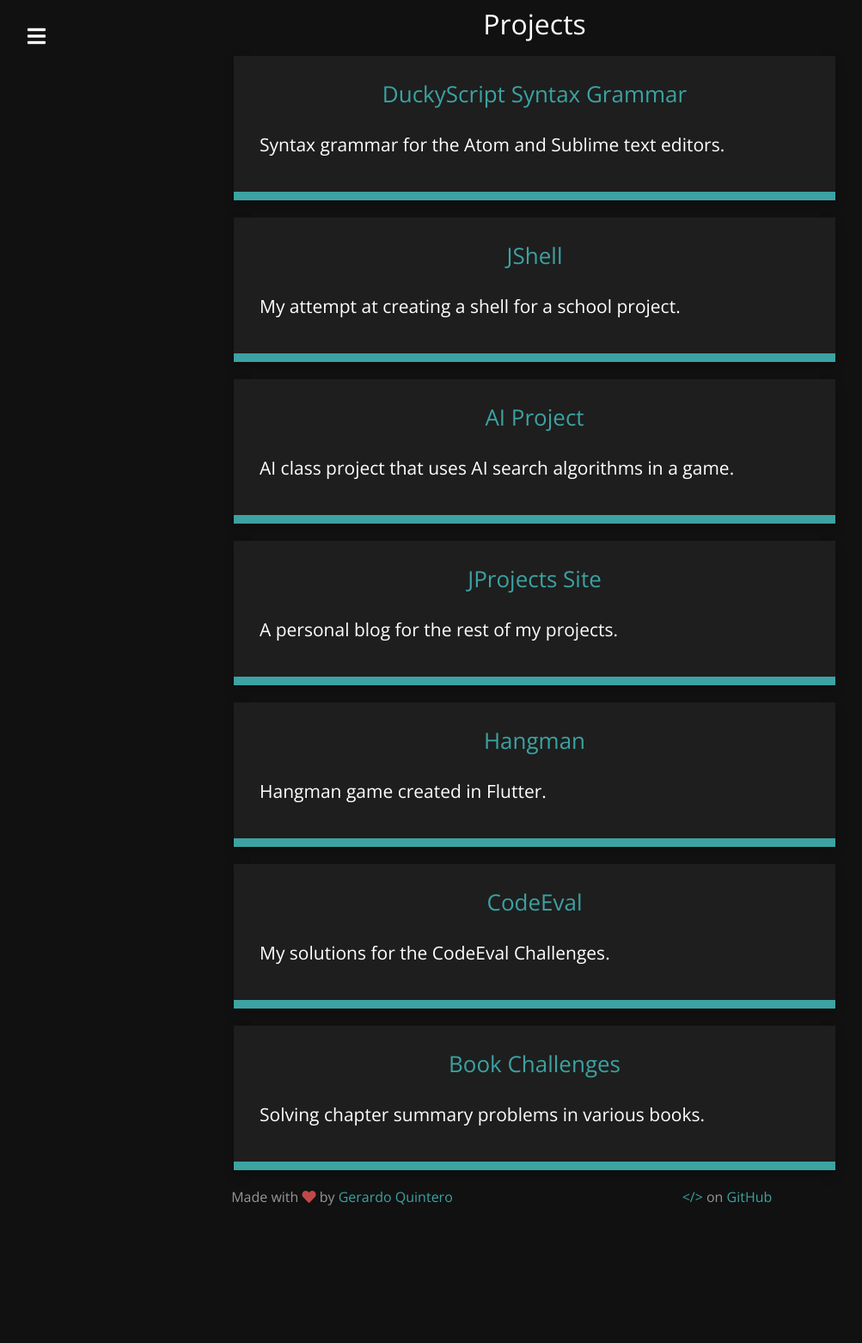
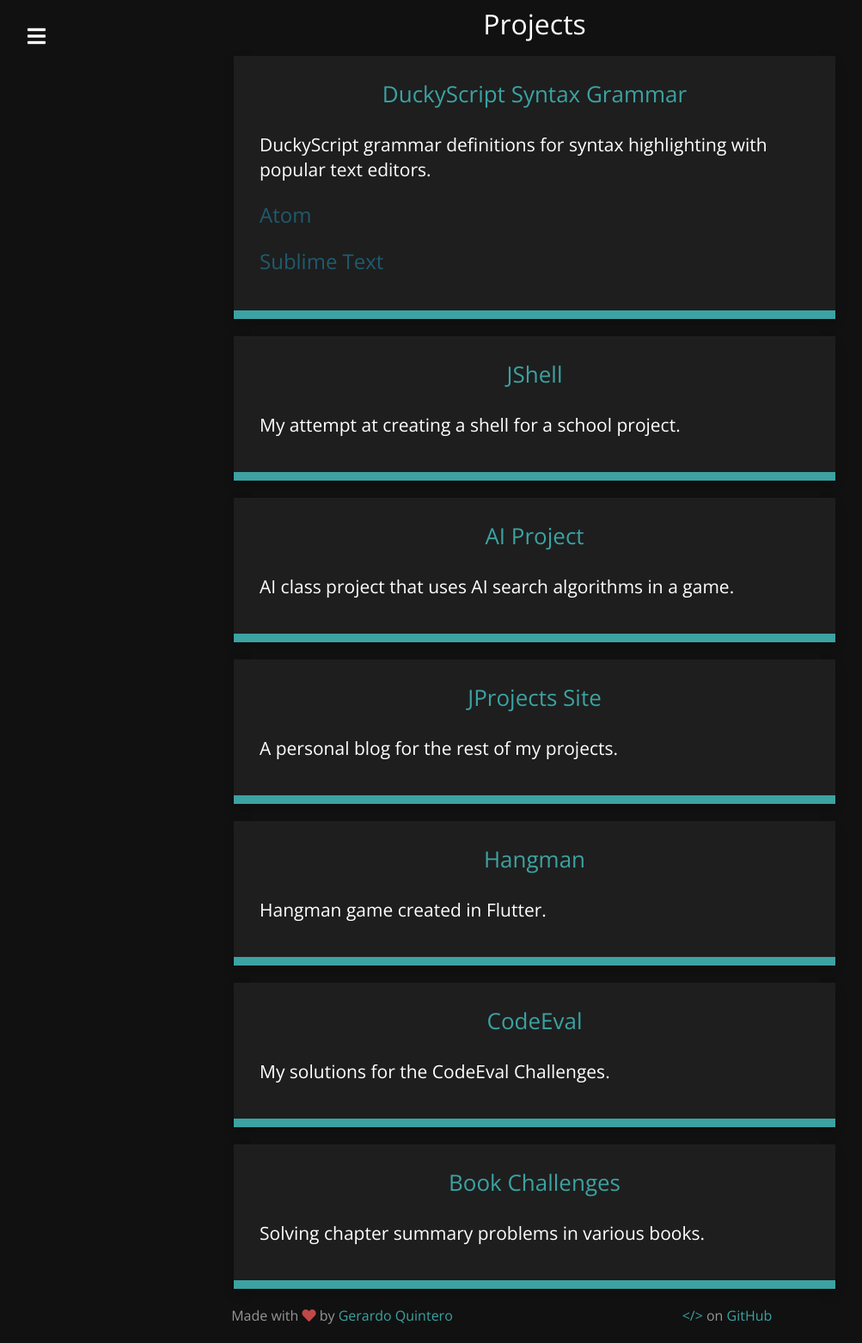
Before and after one commit to jerryq27/jerryq27.github.io, a Jekyll site: the page built from _pages/projects.html, in a window 1280 px wide. Shown: the whole page at 86% size, without its empty margins (18-1021 px from the left). Built offline with Jekyll 4.4.1, drawn with Linux system fonts in a browser that asks for light colours; nearby versions of some CDN libraries; before the commit the page ends 1424 px from its top, so only the background shows below that.

Commit message:
Updated project data to work with a new layout.

```diff
--- a/_data/projects.yml
+++ b/_data/projects.yml
@@ -1,12 +1,17 @@
 -
   name: 'DuckyScript Syntax Grammar'
-  description: 'Syntax grammar for the Atom and Sublime text editors.'
+  description: 'DuckyScript grammar definitions for syntax highlighting with popular text editors.'
   urls:
-    - 'https://github.com/jerryq27/Atom-DuckyScript'
-    - 'https://github.com/jerryq27/Sublime-DuckyScript'
+    -
+      title: Atom
+      link: 'https://github.com/jerryq27/Atom-DuckyScript'
+    -
+      title: 'Sublime Text'
+      link: 'https://github.com/jerryq27/Sublime-DuckyScript'
   skills:
     - CSON
     - YAML
+  color: "#ee0290"
 -
   name: JShell
   description: 'My attempt at creating a shell for a school project.'
@@ -14,6 +19,7 @@
   skills:
     - C
     - Linux
+  color: "#90ee02"
 -
   name: 'AI Project'
   description: 'AI class project that uses AI search algorithms in a game.'
@@ -21,6 +27,7 @@
   skills:
     - Java
     - 'Game Development'
+  color: "#d602ee"
 -
   name: 'JProjects Site'
   description: 'A personal blog for the rest of my projects.'
@@ -33,6 +40,7 @@
     - SASS
     - CSS
     - YAML
+  color: "#ee6002"
 -
   name: Hangman
   description: 'Hangman game created in Flutter.'
@@ -42,6 +50,7 @@
     - Dart
     - 'Mobile Development'
     - 'Game Development'
+  color: "#ee0290"
 
 -
   name: CodeEval
@@ -53,9 +62,11 @@
     - Ruby
     - C/C++
     - Go
+  color: "#ee0290"
 -
   name: 'Book Challenges'
   description: 'Solving chapter summary problems in various books.'
   url: 'https://github.com/jerryq27/BookChallenges'
   skills:
     - Java
+  color: "#ee0290"
```
